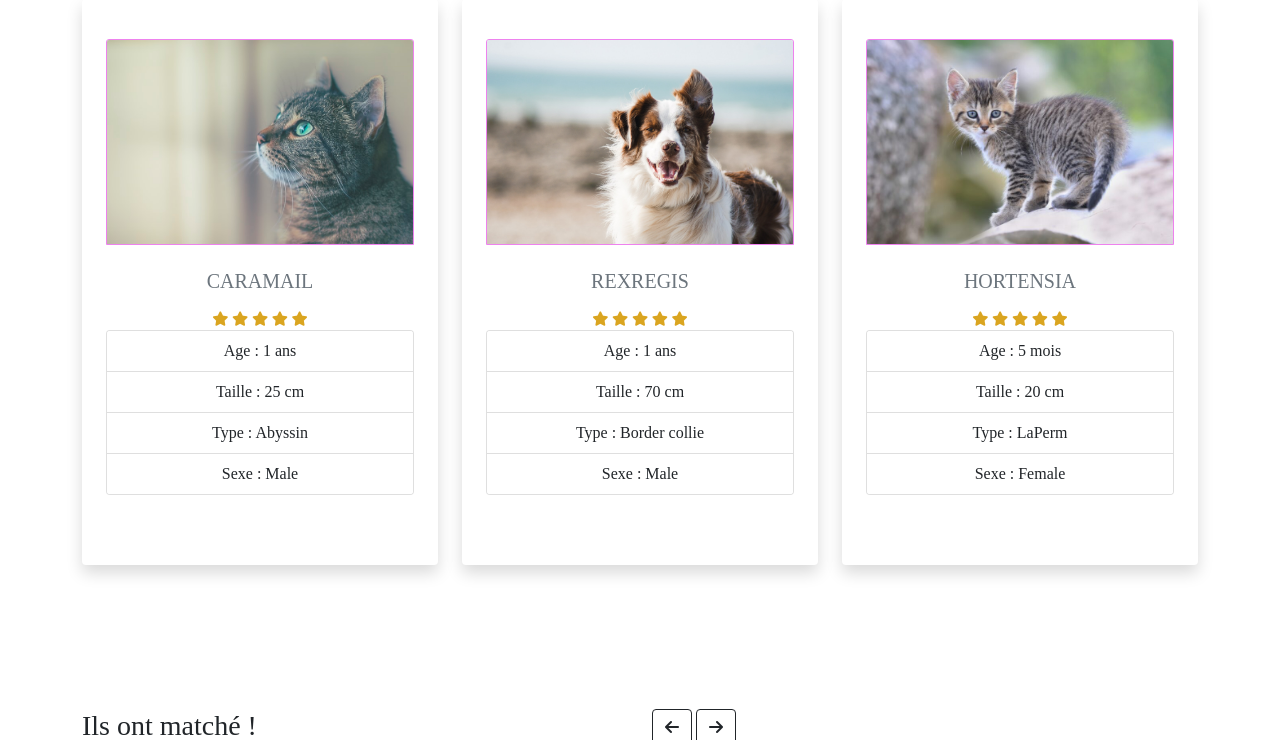
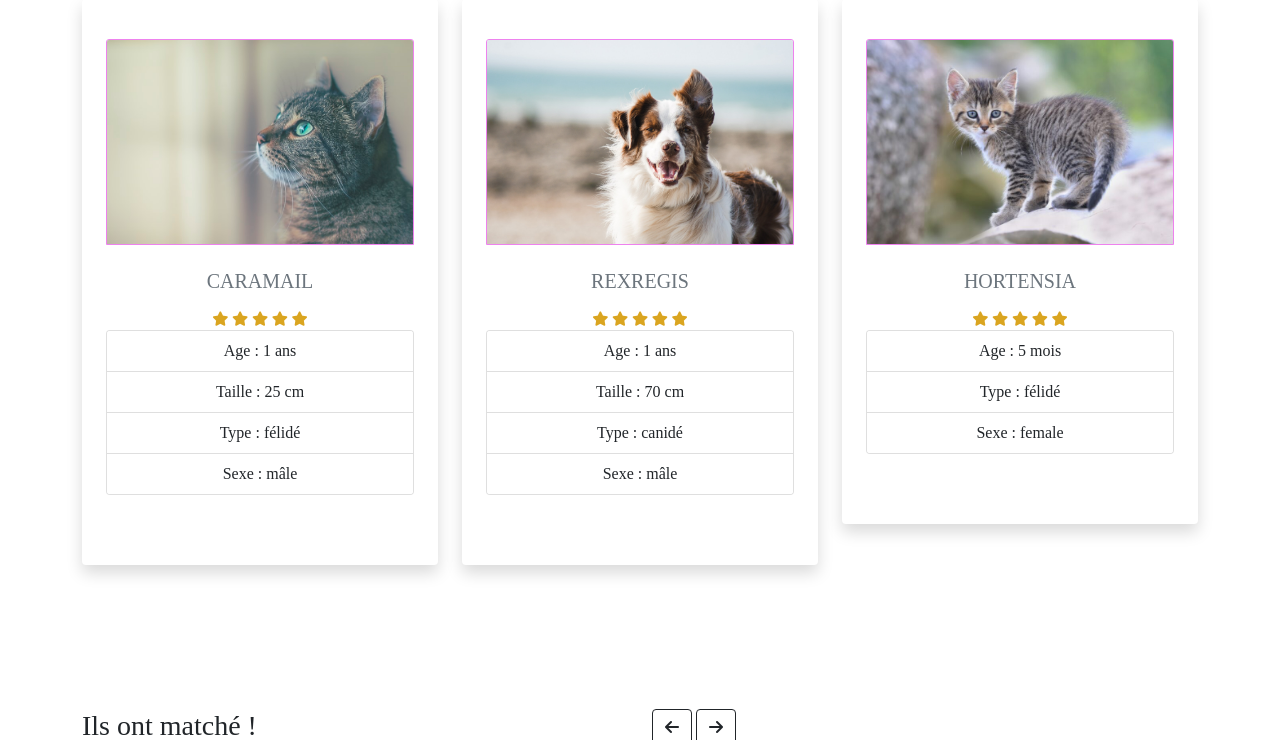
Before and after one commit to mickael-mignard/poecphp-site-rencontre, a PHP site: page / in a window 1280 px wide. Shown: the part 1338-2078 px from the top of the page. Run offline with PHP 8.4, Linux system fonts and the light colour scheme; some libraries are stand-ins or nearby versions; some web fonts are replaced.

Commit message:
coquilles corigées

```diff
--- a/index.php
+++ b/index.php
@@ -100,8 +100,8 @@
                 <ul class="list-group list-group-flush">
                     <li class="list-group-item">Age : 1 ans </li>
                     <li class="list-group-item">Taille : 25 cm</li>
-                    <li class="list-group-item">Type : Abyssin</li>
-                    <li class="list-group-item">Sexe : Male</li>
+                    <li class="list-group-item">Type : félidé</li>
+                    <li class="list-group-item">Sexe : mâle</li>
                 </ul>
             </div>
 
@@ -128,8 +128,8 @@
                 <ul class="list-group list-group-flush">
                     <li class="list-group-item">Age : 1 ans </li>
                     <li class="list-group-item">Taille : 70 cm</li>
-                    <li class="list-group-item">Type : Border collie</li>
-                    <li class="list-group-item">Sexe : Male</li>
+                    <li class="list-group-item">Type : canidé</li>
+                    <li class="list-group-item">Sexe : mâle</li>
                 </ul>
             </div>
             <button class="get-btn" data-bs-toggle="modal" data-bs-target="#">Voir profil !</button>
@@ -153,9 +153,8 @@
             <div class="card">
                 <ul class="list-group list-group-flush">
                     <li class="list-group-item">Age : 5 mois </li>
-                    <li class="list-group-item">Taille : 20 cm</li>
-                    <li class="list-group-item">Type : LaPerm</li>
-                    <li class="list-group-item">Sexe : Female</li>
+                    <li class="list-group-item">Type : félidé</li>
+                    <li class="list-group-item">Sexe : female</li>
                 </ul>
             </div>
 
```
